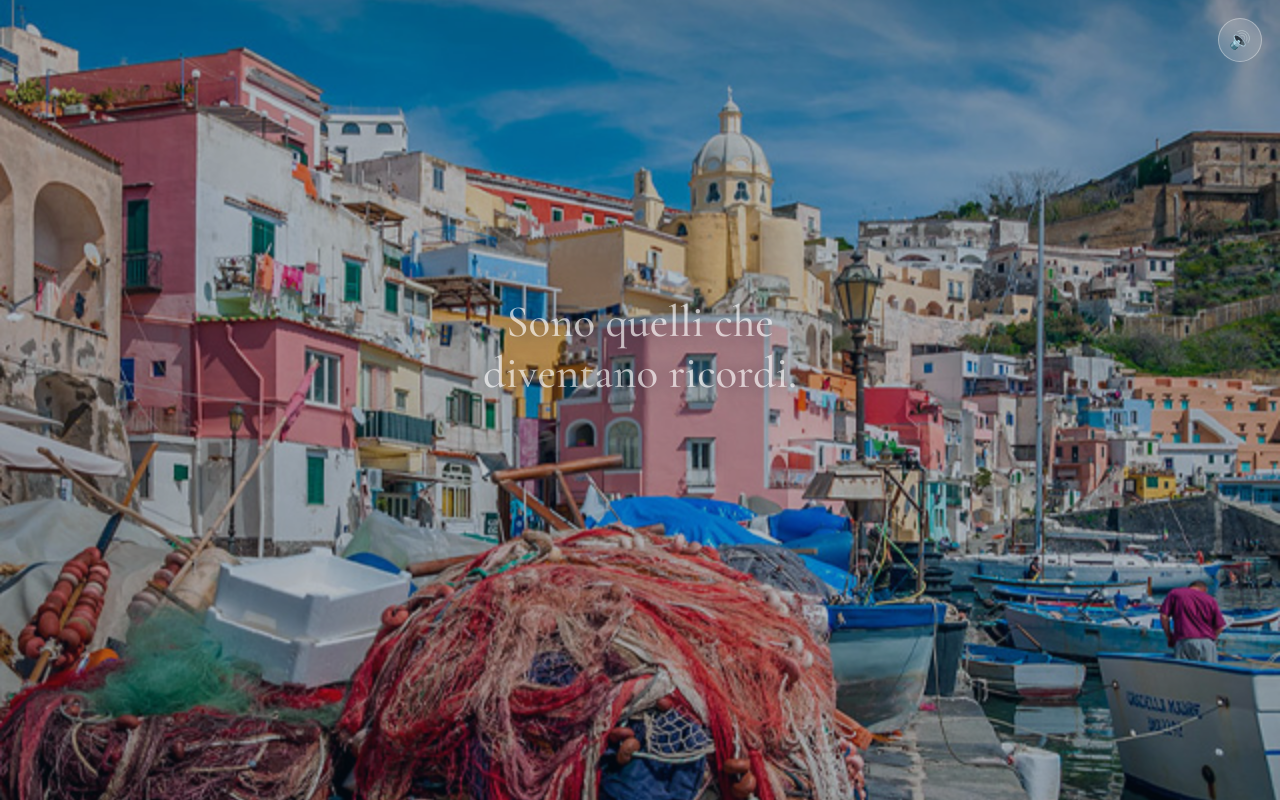
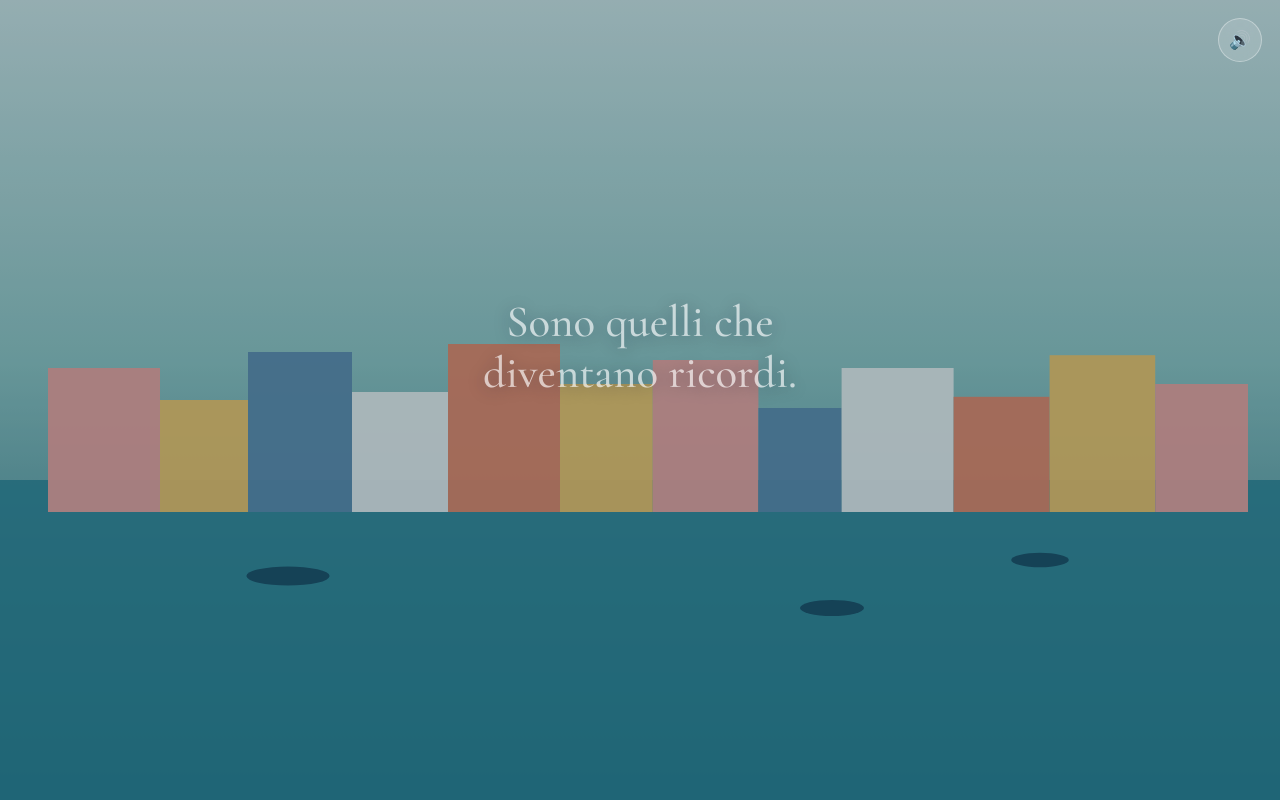
Before and after one commit to Peppe889/permiaprincipessaalessia, a plain HTML site: page index.html in a window 1280 px wide. Both pictures are taken after a click on the button "Attiva/disattiva suono". Drawn offline with nearby package versions, Linux system fonts and the light colour scheme.

Commit message:
Update index.html

```diff
--- a/index.html
+++ b/index.html
@@ -339,7 +339,7 @@
 
 <!-- SCENE 1 : Procida illustration -->
 <section class="scene" id="scene-procida">
-     <div class="procida-illustration" style="background:url('assets/pro.jpg') center/cover;"></div>
+    <svg class="procida-illustration" viewBox="0 0 800 500" preserveAspectRatio="xMidYMax slice" xmlns="http://www.w3.org/2000/svg">
     <rect x="0" y="0" width="800" height="500" fill="url(#skyGrad)"/>
     <defs>
       <linearGradient id="skyGrad" x1="0" y1="0" x2="0" y2="1">
```
